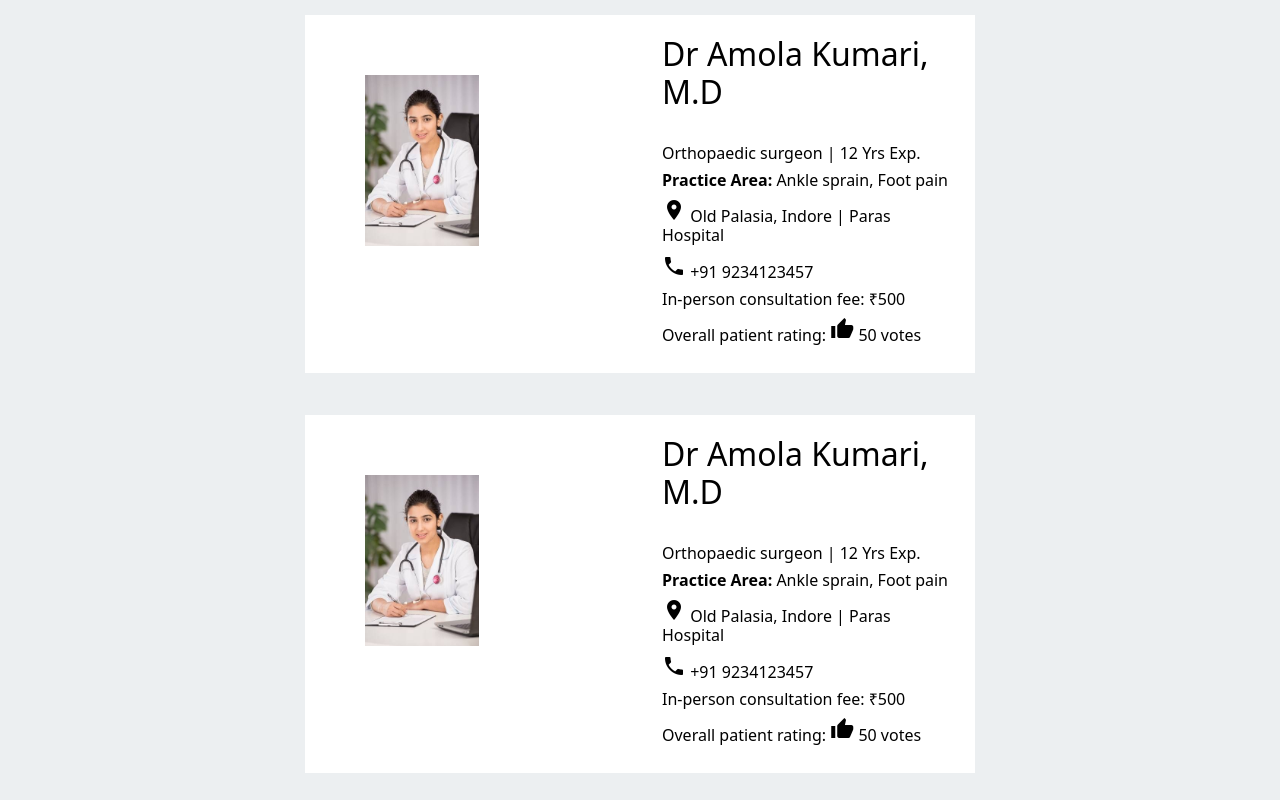
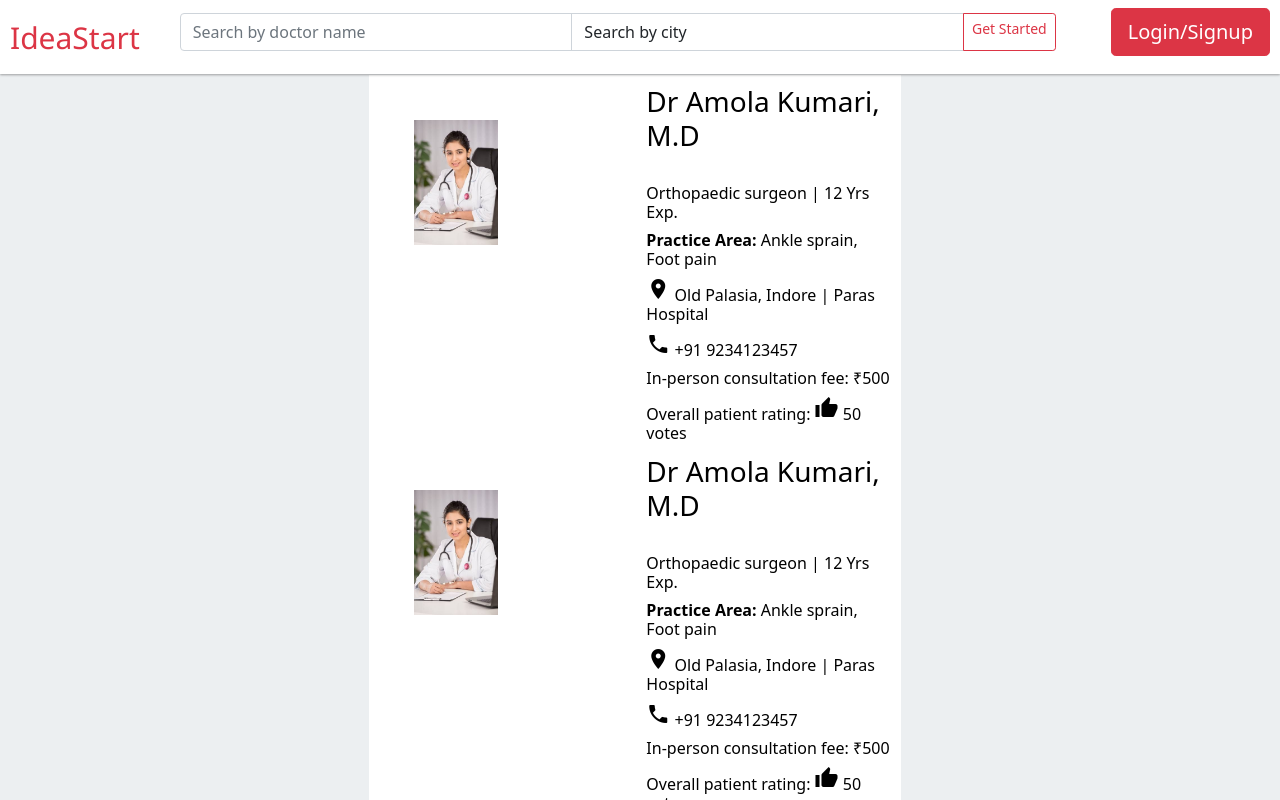
Before and after one commit to jyoti-2/EMPATHI_WEB, a React (Create React App) app: page /#/doctors in a window 1280 px wide. Shown: the top 800 px of the page. Built offline with nearby package versions, Linux system fonts and the light colour scheme.

Commit message:
finished doctor page

```diff
--- a/src/Components/Doctors/Doctors.css
+++ b/src/Components/Doctors/Doctors.css
@@ -2,23 +2,23 @@
   display: flex;
   flex-direction: column;
   background-color: #eceff1;
-  margin: 0px;
+  margin-top: 65px;
   padding: 0px;
 }
 .first-container-doc {
   display: flex;
   flex-direction: row;
-  height: 50vh;
-  justify-content: space-around;
-  margin: 0px 20px 0px 20px;
-  padding-bottom: 0px;
+  height: 40vh;
+  justify-content: space-evenly;
+  margin: 0px 10px 0px 0px;
+  margin-bottom: 50px;
   background-color: #eceff1;
 }
 
 .doc-profile {
   display: flex;
   flex-direction: row;
-  margin: 15px;
+  margin: 10px;
   background-color: white;
 }
 
@@ -37,24 +37,24 @@
   display: flex;
   flex-direction: row;
   overflow-x: hidden;
-  width: 60%;
-  max-height: 300px;
-  padding: 20px;
+  width: 50%;
+  max-height: 200px;
+  padding: 5px;
 }
 
 .right-container {
   display: flex;
   flex-direction: column;
-  padding: 20px;
+  padding: 10px;
 }
 
 
 .clickable{
+  position: relative;
   text-decoration: none;
   color: black;
   top:0;
   left: 0;
-
   z-index: 1;
 
 }
--- a/src/Components/Doctors/Doctors.jsx
+++ b/src/Components/Doctors/Doctors.jsx
@@ -1,13 +1,13 @@
 import React from 'react';
 import "./Doctors.css";
 import doc from "./../../assets/doc.jpg";
-//import NavBar from '../NavBar/NavBar';
+import NavBar from '../NavBar/NavBar';
 
 const Doctors = () => {
     return (
         <div id="doctors" className="doctor-container" >
 
-            {/* <NavBar/> */}
+         <NavBar/>
                 <div className="first-container-doc">
                 <a href = './#/profile' class='clickable'>
 
@@ -17,13 +17,12 @@ const Doctors = () => {
                             src={doc}
                             alt=''
                             className='doc-img'
-                            href='./#/profile'
                         />
                         {/* <span class="material-icons"> thumb_up_off_alt thumb_down_off_alt </span> */}
                     </div>
 
                     <div className="right-container">
-                        <h2> Dr Amola Kumari, M.D</h2><br/>
+                        <h3> Dr Amola Kumari, M.D</h3><br/>
                         <h6>Orthopaedic surgeon | 12 Yrs Exp.</h6>
                         <h6> <b>Practice Area:</b> Ankle sprain, Foot pain</h6>
                         <h6> <span class="material-icons"> location_on </span> Old Palasia, Indore | Paras Hospital</h6>
@@ -53,7 +52,7 @@ const Doctors = () => {
                     </div>
 
                     <div className="right-container">
-                        <h2> Dr Amola Kumari, M.D</h2><br/>
+                        <h3> Dr Amola Kumari, M.D</h3><br/>
                         <h6>Orthopaedic surgeon | 12 Yrs Exp.</h6>
                         <h6> <b>Practice Area:</b> Ankle sprain, Foot pain</h6>
                         <h6> <span class="material-icons"> location_on </span> Old Palasia, Indore | Paras Hospital</h6>
@@ -82,7 +81,7 @@ const Doctors = () => {
                     </div>
 
                     <div className="right-container">
-                        <h2> Dr Amola Kumari, M.D</h2><br/>
+                        <h3> Dr Amola Kumari, M.D</h3><br/>
                         <h6>Orthopaedic surgeon | 12 Yrs Exp.</h6>
                         <h6> <b>Practice Area:</b> Ankle sprain, Foot pain</h6>
                         <h6> <span class="material-icons"> location_on </span> Old Palasia, Indore | Paras Hospital</h6>
--- a/src/Components/NavBar/NavBar.jsx
+++ b/src/Components/NavBar/NavBar.jsx
@@ -2,8 +2,6 @@ import React from 'react';
 // import logo from "./../../assets/logo.png";
 import './NavBar.css';
 import { Navbar, InputGroup, FormControl, Button, Form} from 'react-bootstrap';
-import {Link} from "react-scroll";
-//import { AiOutlineSearch } from 'react-icons/ai';
 class NavBar extends React.Component{
 
     render() {
--- a/src/Components/Profile/Profile.jsx
+++ b/src/Components/Profile/Profile.jsx
@@ -2,7 +2,7 @@ import React from 'react';
 import './Profile.css';
 import doc from "./../../assets/doc.jpg";
 import { Button } from 'react-bootstrap';
-//import NavBar from '../NavBar/NavBar';
+import NavBar from '../NavBar/NavBar';
 import ProfileCard from '../ProfileCard/ProfileCard';
 import RatingsCard from '../RatingsCard/RatingsCard';
 import StoriesCard from '../StoriesCard/StoriesCard';
@@ -41,7 +41,7 @@ class Profile extends React.Component{
         const { showProfile, showRatings, showStories, showAppointment } = this.state;
         return(
         <div id="profile" className="profile-container">
-            {/* <NavBar /> */}
+           <NavBar />
             <div className="top-profile">
                 <div className="profile">
                     <div className="left-container">
```
